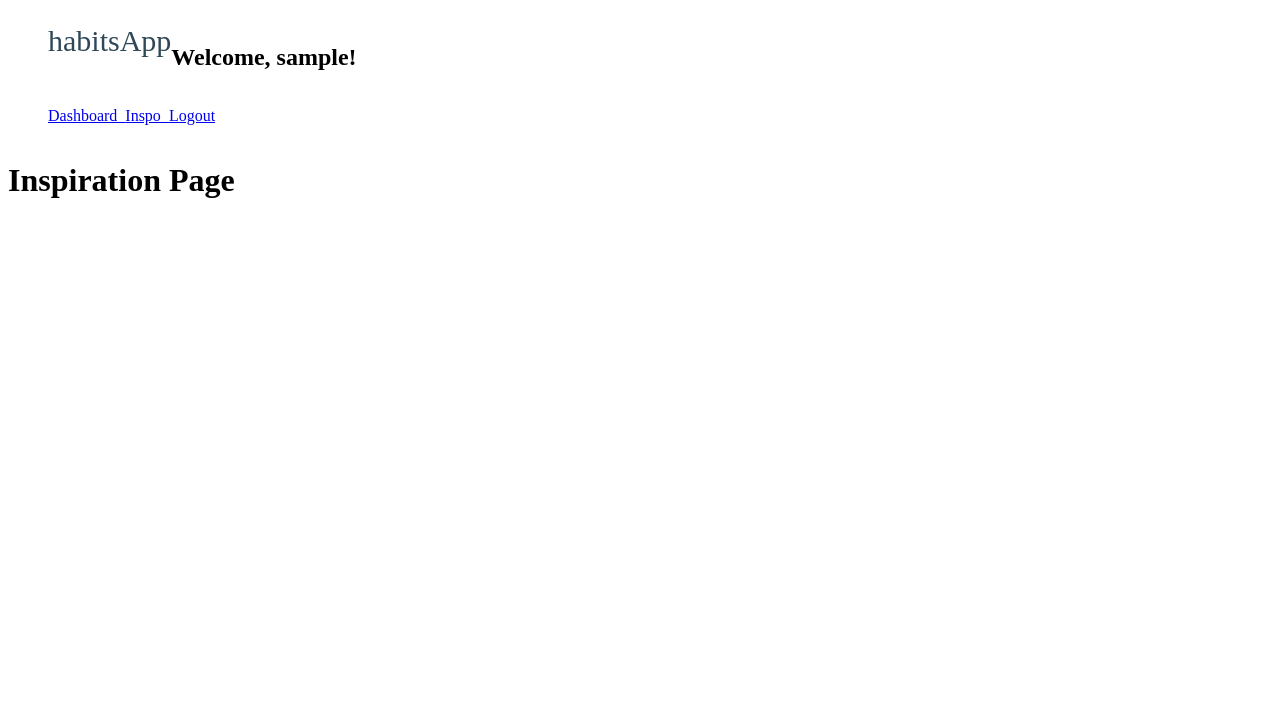
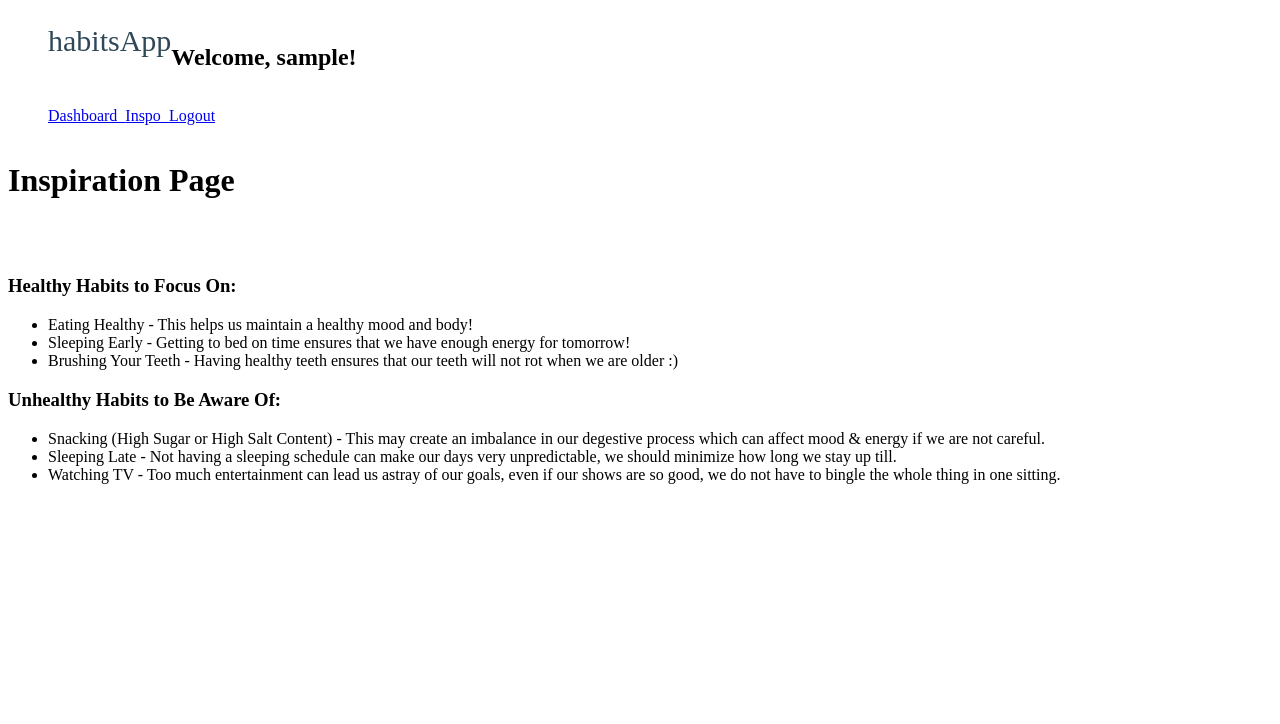
Before and after one commit to samuelperalesg/habitsapp, a Django app: page /inspo/ in a window 1280 px wide. Shown: the top 724 px of the page. Run offline with Django 4.2, Linux system fonts and the light colour scheme; the visitor is signed in with stand-in values (Sample User, id 1).

Commit message:
wip: add content inspo page

```diff
--- a/main_app/templates/inspo.html
+++ b/main_app/templates/inspo.html
@@ -2,5 +2,24 @@
 {% block content%}
 
 <h1>Inspiration Page</h1>
+<br />
+<br />
 
+<div class="inspo-healthy">
+  <h3>Healthy Habits to Focus On:</h3>
+  <ul>
+    <li>Eating Healthy - This helps us maintain a healthy mood and body!</li>
+    <li>Sleeping Early - Getting to bed on time ensures that we have enough energy for tomorrow!</li>
+    <li>Brushing Your Teeth - Having healthy teeth ensures that our teeth will not rot when we are older :)</li>
+  </ul>
+</div>
+
+<div class="inspo-unhealthy">
+  <h3>Unhealthy Habits to Be Aware Of:</h3>
+  <ul>
+    <li>Snacking (High Sugar or High Salt Content) - This may create an imbalance in our degestive process which can affect mood & energy if we are not careful.</li>
+    <li>Sleeping Late - Not having a sleeping schedule can make our days very unpredictable, we should minimize how long we stay up till.</li>
+    <li>Watching TV - Too much entertainment can lead us astray of our goals, even if our shows are so good, we do not have to bingle the whole thing in one sitting.</li>
+  </ul>
+</div>
 {% endblock %}
```
